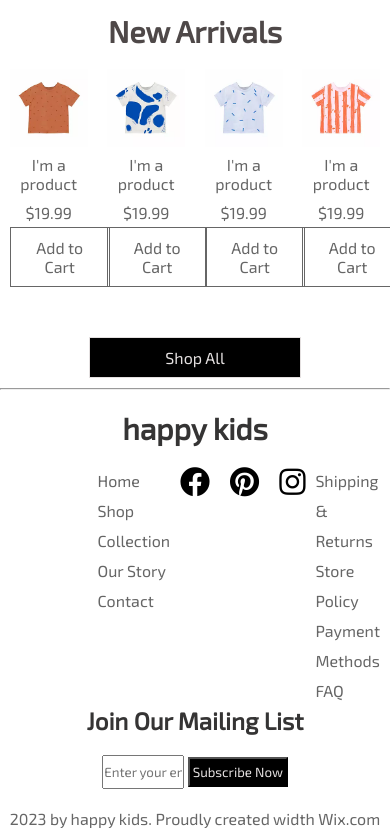
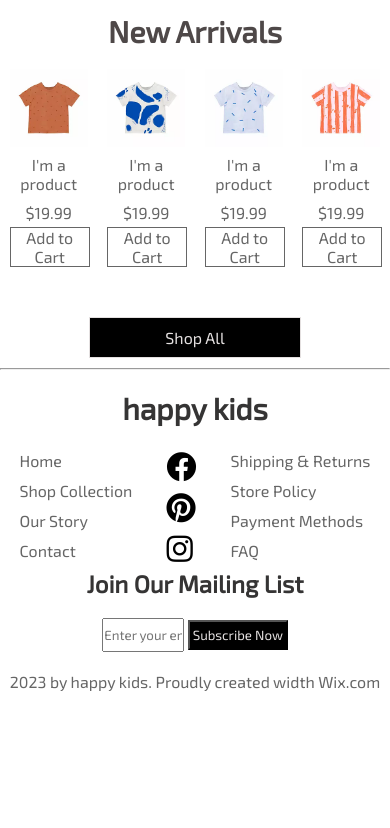
Before and after one commit to torresGamers/uEvaluacion, a plain HTML site: page index.html in a window 390 px wide. Shown: the part 746-1574 px from the top of the page. After the commit the page ends 1437 px from the top, so only its background shows below. Drawn offline with Linux system fonts and the light colour scheme.

Commit message:
responsive

```diff
--- a/style.css
+++ b/style.css
@@ -247,5 +247,17 @@
         /* left: 100px; */
         display: block;
     }
+    .imagen .boton{
+        padding: 0;
+    }
+    .footer .items {
+      width: 90%;
+    }
+    .footer .iconos ul{
+        display: block;
+    }
+    .footer .iconos ul li{
+        padding: 5px 0;
+    }
 
 }
```
